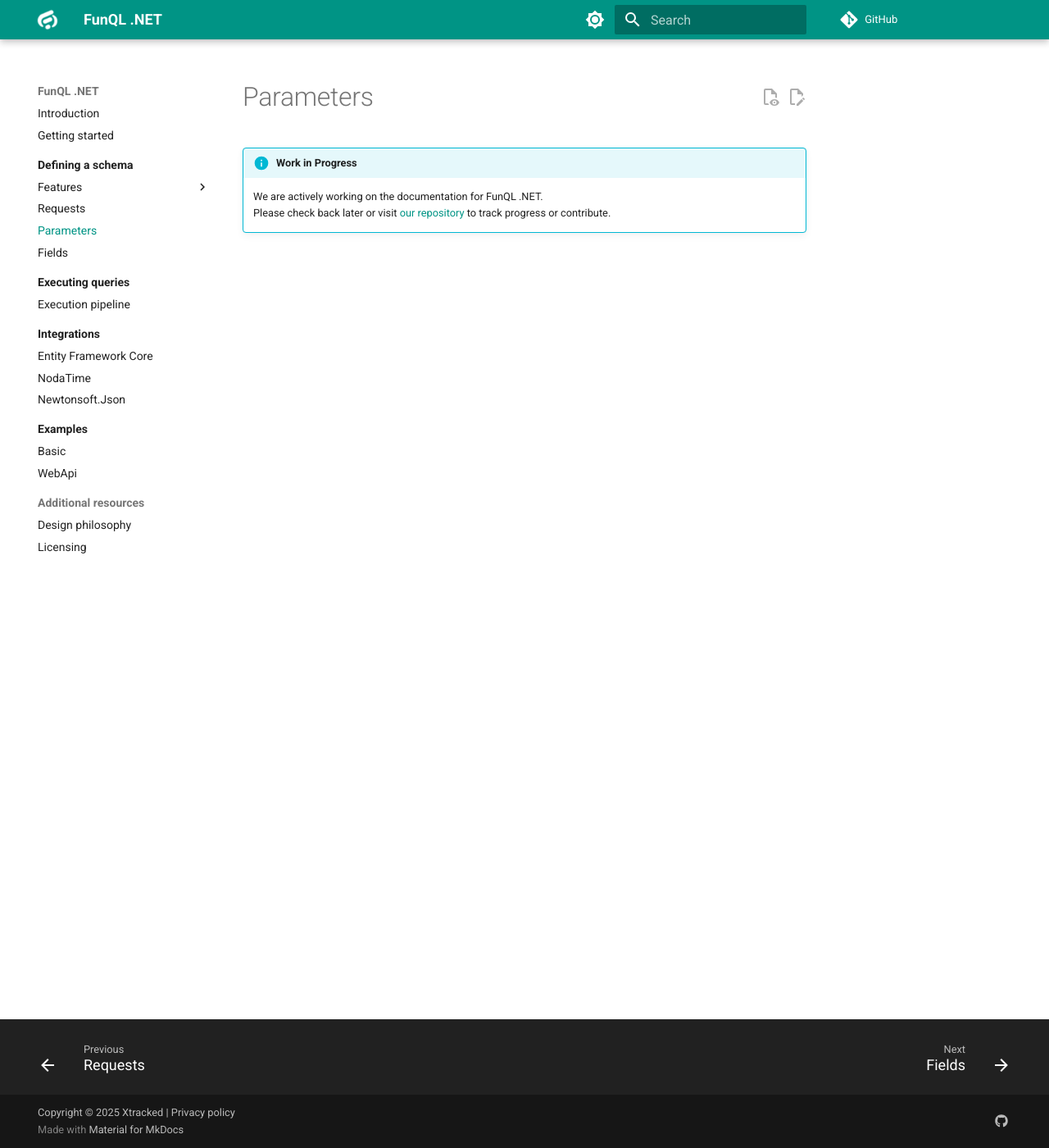
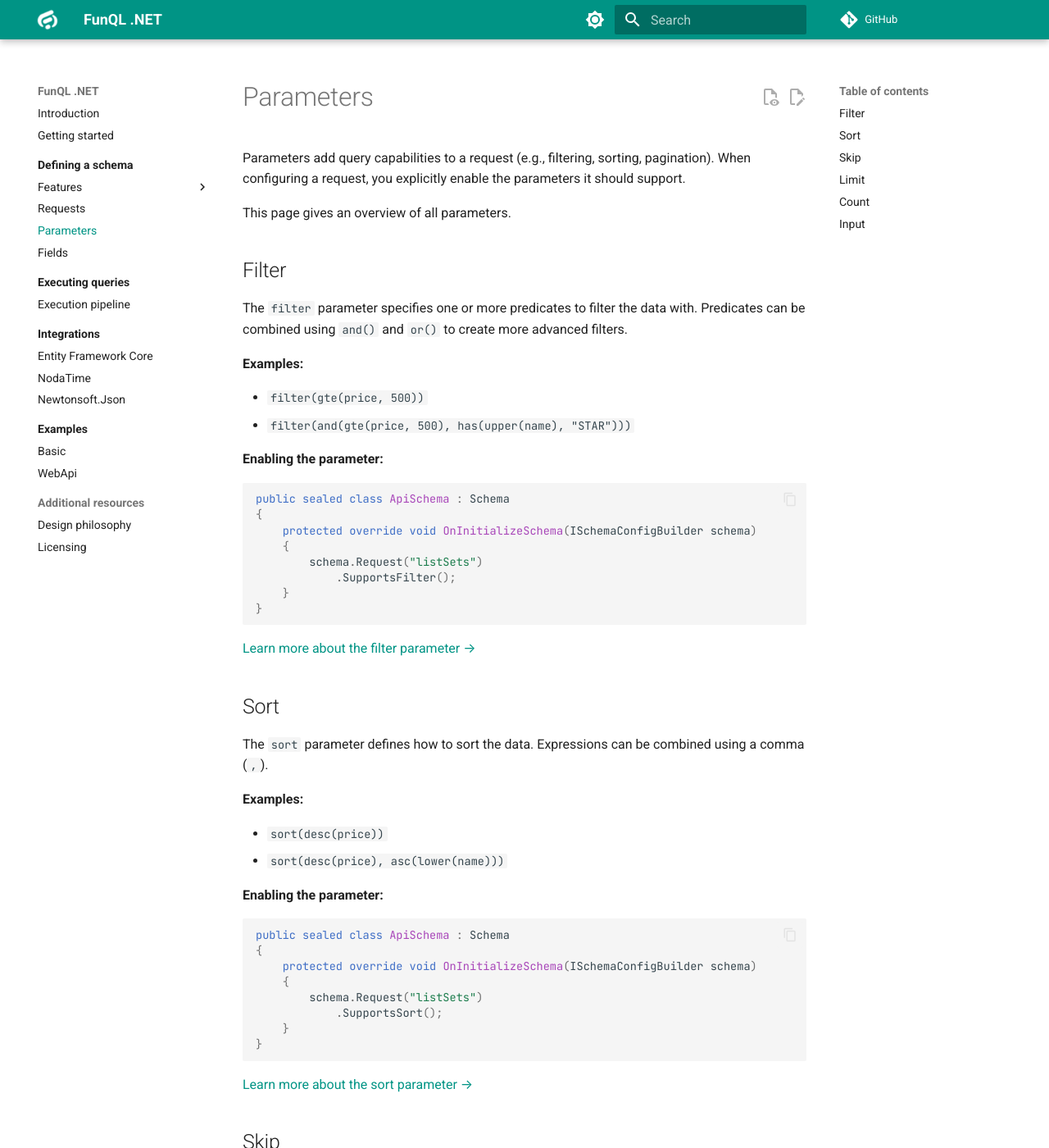
Before and after one commit to funql/funql-dotnet, an MkDocs documentation site: the page built from docs/defining-a-schema/parameters/index.md, in a window 1280 px wide and 1400 px high. Shown: the whole window at 82% size. Built offline with MkDocs 1.6.1 and Material for MkDocs 9.7.7, drawn with Linux system fonts in a browser that asks for light colours; comment, search, counter and statistics services are not loaded; some of the changed text lies outside the part shown.

Commit message:
Update parameters/index.md

````diff
--- a/docs/defining-a-schema/parameters/index.md
+++ b/docs/defining-a-schema/parameters/index.md
@@ -1,7 +1,152 @@
 # Parameters
 
-!!! info "Work in Progress"
+Parameters add query capabilities to a request (e.g., filtering, sorting, pagination). When configuring a request, you
+explicitly enable the parameters it should support.
 
-    We are actively working on the documentation for FunQL .NET.
-    Please check back later or visit [our repository](https://github.com/funql/funql-dotnet) to track progress or
-    contribute.
+This page gives an overview of all parameters.
+
+## Filter
+
+The `filter` parameter specifies one or more predicates to filter the data with. Predicates can be combined using
+`#!funql and()` and `#!funql or()` to create more advanced filters.
+
+**Examples:**
+
+- `#!funql filter(gte(price, 500))`
+- `#!funql filter(and(gte(price, 500), has(upper(name), "STAR")))`
+
+**Enabling the parameter:**
+
+```csharp
+public sealed class ApiSchema : Schema
+{
+    protected override void OnInitializeSchema(ISchemaConfigBuilder schema)
+    {
+        schema.Request("listSets")
+            .SupportsFilter();
+    }
+}
+```
+
+[Learn more about the filter parameter →](filter.md)
+
+## Sort
+
+The `sort` parameter defines how to sort the data. Expressions can be combined using a comma (`,`).
+
+**Examples:**
+
+- `#!funql sort(desc(price))`
+- `#!funql sort(desc(price), asc(lower(name)))`
+
+**Enabling the parameter:**
+
+```csharp
+public sealed class ApiSchema : Schema
+{
+    protected override void OnInitializeSchema(ISchemaConfigBuilder schema)
+    {
+        schema.Request("listSets")
+            .SupportsSort();
+    }
+}
+```
+
+[Learn more about the sort parameter →](sort.md)
+
+## Skip
+
+The `skip` parameter specifies how many items to skip from the result set before returning data. It is commonly used for
+pagination in combination with the [`limit`](#limit) parameter.
+
+**Example:**
+
+- `#!funql skip(20)`
+
+**Enabling the parameter:**
+
+```csharp
+public sealed class ApiSchema : Schema
+{
+    protected override void OnInitializeSchema(ISchemaConfigBuilder schema)
+    {
+        schema.Request("listSets")
+            .SupportsSkip();
+    }
+}
+```
+
+[Learn more about the skip parameter →](skip.md)
+
+## Limit
+
+The `limit` parameter restricts the maximum number of items returned in a single response. It is commonly used for
+pagination in combination with the [`skip`](#skip) parameter.
+
+**Example:**
+
+- `#!funql limit(10)`
+
+**Enabling the parameter:**
+
+```csharp
+public sealed class ApiSchema : Schema
+{
+    protected override void OnInitializeSchema(ISchemaConfigBuilder schema)
+    {
+        schema.Request("listSets")
+            .SupportsLimit();
+    }
+}
+```
+
+[Learn more about the limit parameter →](limit.md)
+
+## Count
+
+The `count` parameter requests the total number of items matching the current query. It is commonly used in combination
+with pagination to display the total number of available results.
+
+**Example:**
+
+- `#!funql count(true)`
+
+**Enabling the parameter:**
+
+```csharp
+public sealed class ApiSchema : Schema
+{
+    protected override void OnInitializeSchema(ISchemaConfigBuilder schema)
+    {
+        schema.Request("listSets")
+            .SupportsCount();
+    }
+}
+```
+
+[Learn more about the count parameter →](count.md)
+
+## Input
+
+The `input` parameter specifies the input for a certain request.
+
+**Example:**
+
+- `#!funql input({"name": "LEGO Star Wars R2-D2"})`
+
+**Enabling the parameter:**
+
+```csharp
+public sealed record SetInput(string Name);
+
+public sealed class ApiSchema : Schema
+{
+    protected override void OnInitializeSchema(ISchemaConfigBuilder schema)
+    {
+        schema.Request("addSet")
+            .SupportsInput<SetInput>();
+    }
+}
+```
+
+[Learn more about the input parameter →](input.md)
````
